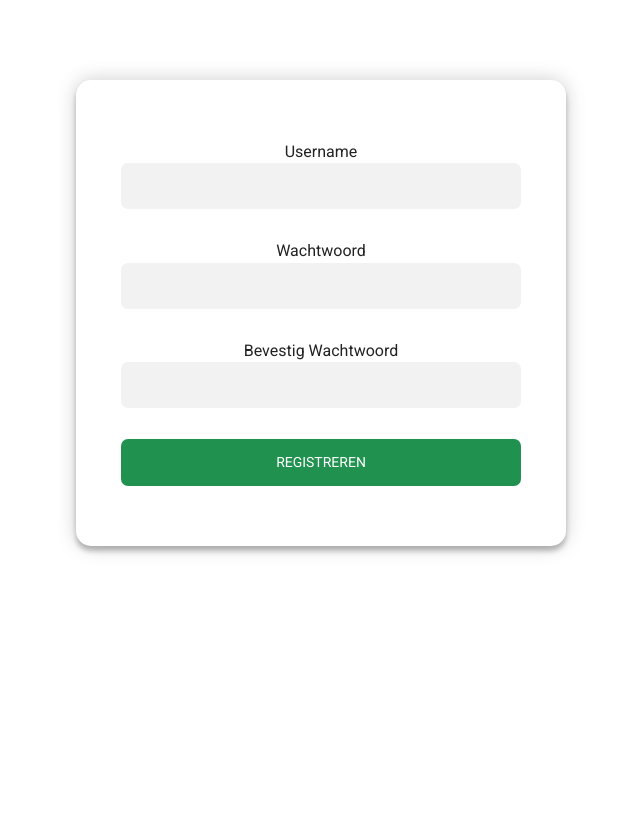
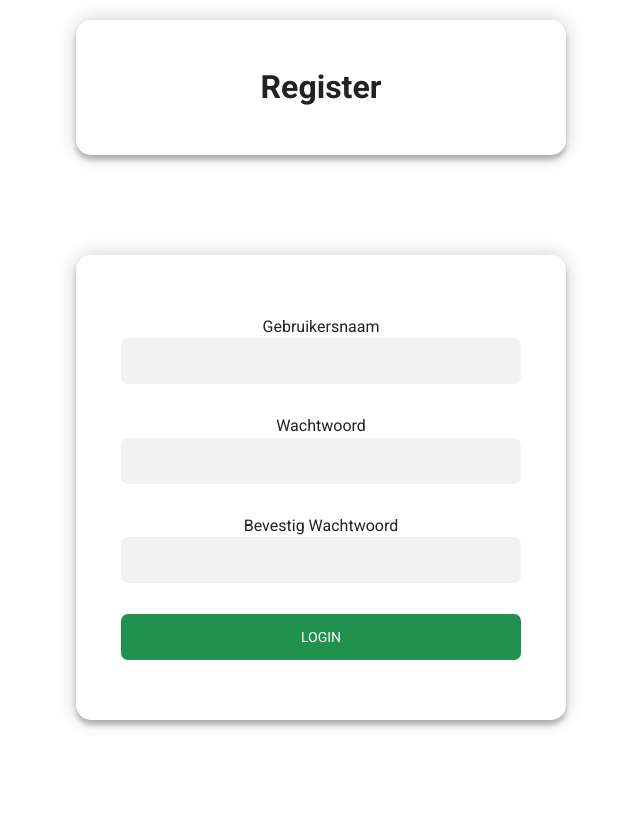
Before and after one commit to d304219/attractie, a PHP site: page /attractiepagina/admin/register.php in a window 1280 px wide. Shown: the part 130-950 px from the top of the page, without its empty margins (319-959 px from the left). Before the commit the page ends 685 px from the top, so only its background shows below. Run offline with PHP 8.4, Linux system fonts and the light colour scheme; data that the repository does not hold is empty.

Commit message:
login en registreren af alleen nog een kleine stukje css

```diff
--- a/admin/login.php
+++ b/admin/login.php
@@ -18,7 +18,7 @@ require_once 'backend/config.php';
         }
         ?>
         <div class="wrapper">
-
+        <h1>Login</h1>
             <form action="backend/loginController.php" method="POSt">
 
             <div class="form-group">
--- a/admin/register.php
+++ b/admin/register.php
@@ -1,28 +1,54 @@
-<!DOCTYPE html>
+<?php
+session_start();
+require_once 'backend/config.php';
+?>
+
+<!doctype html>
 <html lang="nl">
-<?php require_once "../head.php";?>
-    <title>Registreren</title>
+
+    <?php require_once "../head.php";?>
+    <title>Attractiepagina / Admin</title>
+
 <body>
-    <?php require_once '../header.php' ?>
-    <div class="wrapper">
-        <form action="backend/registerController.php" method="POST">
+    <?php require_once '../header.php'?>
+        <div class="wrapper">
+
+        <h1>Register</h1> <!-- Hier staat nu de h1 -->
+            <form action="backend/registerController.php" method="POSt">
+
             <div class="form-group">
-                <label for="username">Username</label>
-                <input type="text" name="username" id="username" required>
+                <label for="username">Gebruikersnaam</label>
+                <input type="text"name="username"id="username">
             </div>
+
             <div class="form-group">
                 <label for="password">Wachtwoord</label>
-                <input type="password" name="password" id="password" required>
+                <input type="password"name="password"id="password">
             </div>
             <div class="form-group">
                 <label for="verifyPassword">Bevestig Wachtwoord</label>
                 <input type="password" name="verifyPassword" id="verifyPassword" required>
             </div>
-            <input class="submit" type="submit" value="Registreren">
-        </form>
-    </div>
+            <input class= "submit" type="submit"value="Login">
+
+            </form>
+        </div>
 </body>
 <style>
+
+    .wrapper h1 {
+        position: relative;
+        z-index: 1;
+        background: #FFFFFF;
+        max-width: 400px;
+        margin: 0 auto 100px;
+        margin-top:20px;
+        padding: 45px;
+        text-align: center;
+        border-radius: 15px;
+        box-shadow: 0 0 20px 0 rgba(0, 0, 0, 0.2), 0 5px 5px 0 rgba(0, 0, 0, 0.24);
+    }
+
     form {
         position: relative;
         z-index: 1;
```
